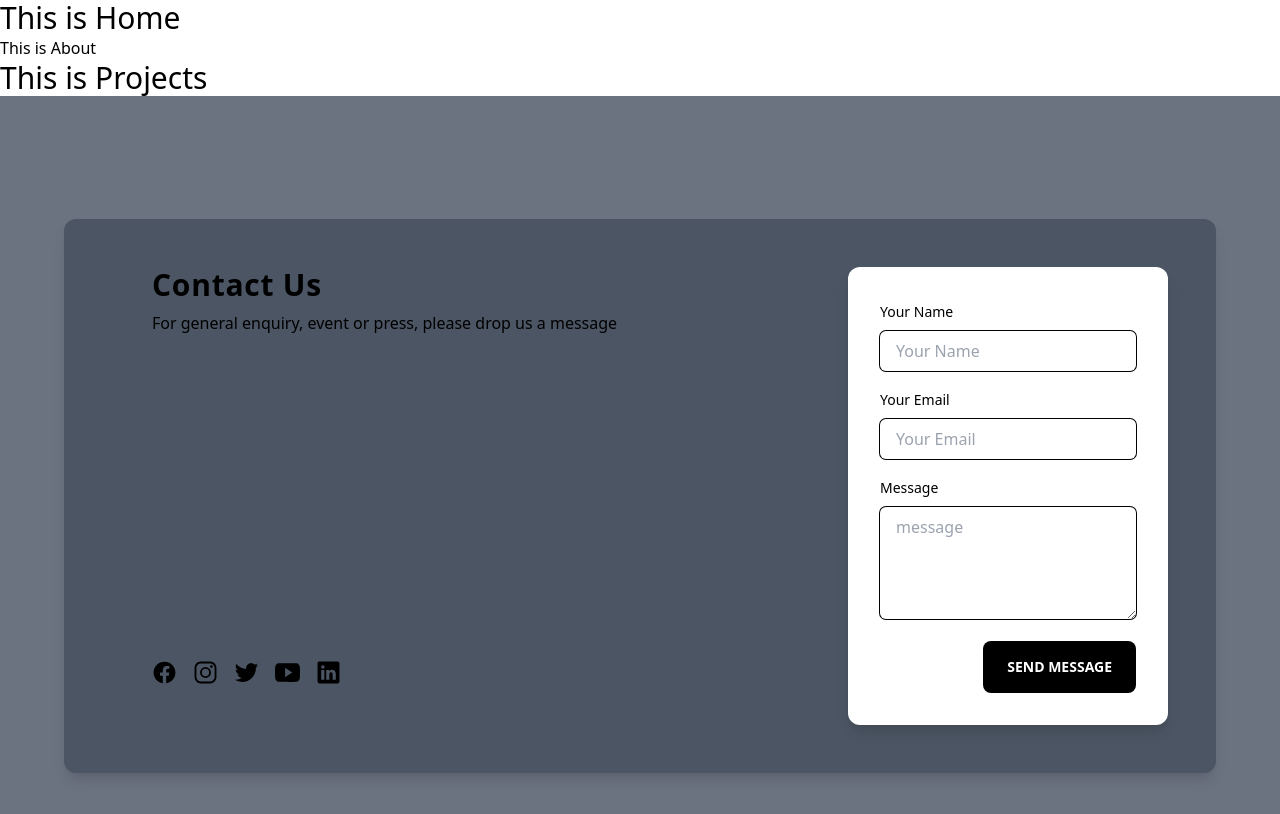
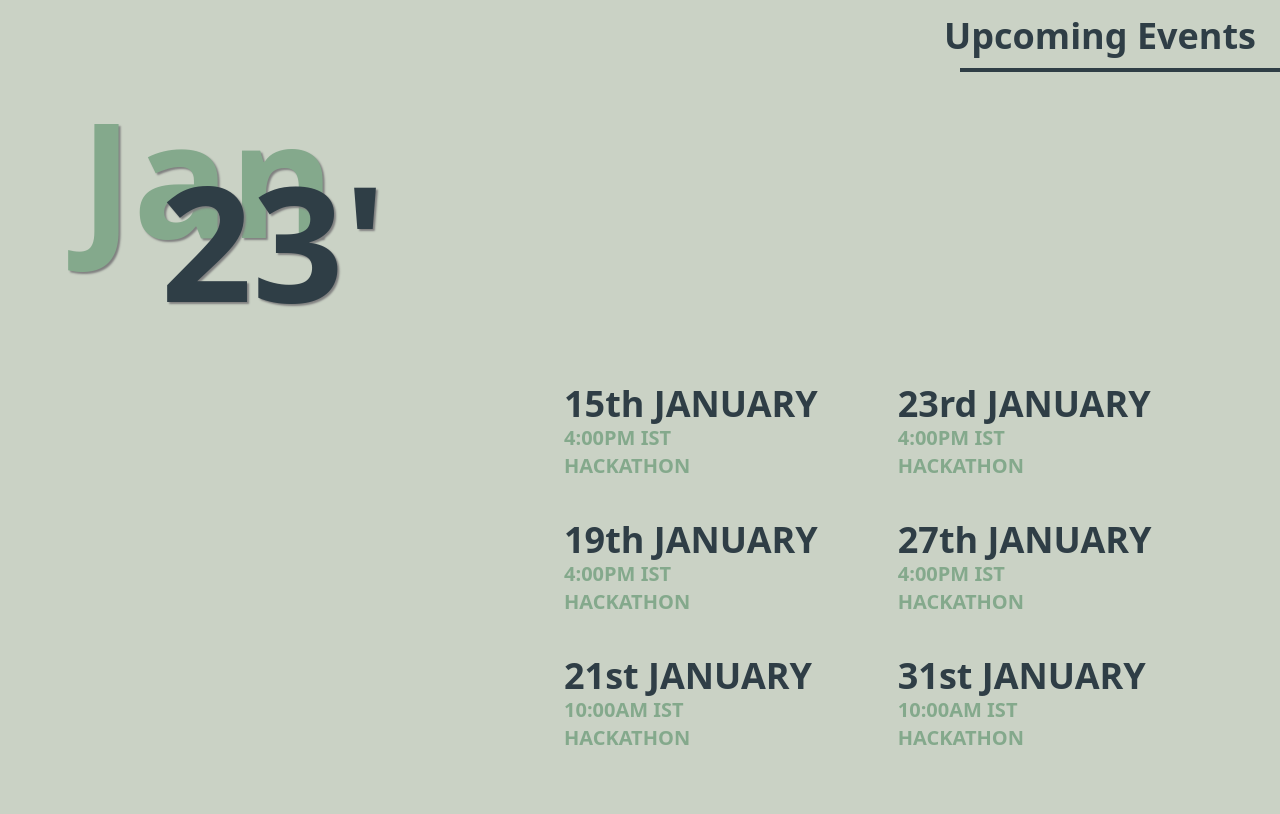
Before and after one commit to SCC-SRM/SCCWebsite, a React (Vite) app: page / in a window 1280 px wide. Shown: the top 814 px of the page. Built offline with nearby package versions, Linux system fonts and the light colour scheme.

Commit message:
making event page

```diff
--- a/src/App.jsx
+++ b/src/App.jsx
@@ -1,15 +1,17 @@
-import About from "./components/about/About";
-import Home from "./components/home/Home";
-import Contact from "./components/contact/Contact";
-import Projects from "./components/projects/Projects";
+// import About from "./components/about/About";
+// import Home from "./components/home/Home";
+// import Contact from "./components/contact/Contact";
+// import Projects from "./components/projects/Projects";
+import Events from "./components/events/Events";
 
 function App() {
   return (
     <div>
-      <Home />
-      <About />
+      {/* <Home /> */}
+      <Events/>
+      {/* <About />
       <Projects />
-      <Contact />
+      <Contact /> */}
     </div>
   );
 }
--- /dev/null
+++ b/src/components/events/Events.jsx
@@ -0,0 +1,99 @@
+import React from "react";
+import "./index.css";
+function Events() {
+  return (
+    <>
+      <div className="header absolute top-0 right-2 flex items-center">
+        <h1 className="text-4xl font-bold mr-auto text-custom">
+          Upcoming Events
+        </h1>
+      </div>
+      <div className="absolute top-8 right-0 w-1/4 h-10 border-b-4 z-10 border-custom"></div>
+      <div className="relative p-4 top-20">
+        <span
+          className="font-helvetica font-bold text-9xl text-custom1 md:text-11xl lg:text-14xl xl:text-16xl 2xl:text-20xl relative"
+          style={{ textShadow: "2px 2px 2px grey", fontSize: "10rem" }}
+        >
+          Jan
+        </span>
+        <span
+          className="font-helvetica font-bold text-9xl text-custom md:text-11xl lg:text-14xl xl:text-16xl 2xl:text-20xl absolute top-20 left-12 translate-x-1/2"
+          style={{ textShadow: "2px 2px 2px grey", fontSize: "10rem" }}
+        >
+          23'
+        </span>
+      </div>
+
+      <div className="hello absolute top-80 gap-y-10 grid grid-cols-2  gap-20 pr-50">
+        <span className="font-helvetica">
+          <p className="font-helvetica font-bold text-4xl text-custom ">
+            15th JANUARY <br />
+          </p>
+          <p className="font-helvetica font-bold text-xl text-custom1">
+            4:00PM IST <br />
+          </p>
+          <p className="font-helvetica font-bold text-xl text-custom1 ">
+            HACKATHON <br />
+          </p>
+        </span>
+        <span className="font-helvetica">
+          <p className="font-helvetica font-bold text-4xl text-custom ">
+            23rd JANUARY <br />
+          </p>
+          <p className="font-helvetica font-bold text-xl text-custom1">
+            4:00PM IST <br />
+          </p>
+          <p className="font-helvetica font-bold text-xl text-custom1 ">
+            HACKATHON <br />
+          </p>
+        </span>
+        <span className="font-helvetica">
+          <p className="font-helvetica font-bold text-4xl text-custom ">
+            19th JANUARY <br />
+          </p>
+          <p className="font-helvetica font-bold text-xl text-custom1">
+            4:00PM IST <br />
+          </p>
+          <p className="font-helvetica font-bold text-xl text-custom1 ">
+            HACKATHON <br />
+          </p>
+        </span>
+        <span className="font-helvetica">
+          <p className="font-helvetica font-bold text-4xl text-custom ">
+            27th JANUARY <br />
+          </p>
+          <p className="font-helvetica font-bold text-xl text-custom1">
+            4:00PM IST <br />
+          </p>
+          <p className="font-helvetica font-bold text-xl text-custom1 ">
+            HACKATHON <br />
+          </p>
+        </span>
+        <span className="font-helvetica">
+          <p className="font-helvetica font-bold text-4xl text-custom ">
+            21st JANUARY <br />
+          </p>
+          <p className="font-helvetica font-bold text-xl text-custom1">
+            10:00AM IST <br />
+          </p>
+          <p className="font-helvetica font-bold text-xl text-custom1 ">
+            HACKATHON <br />
+          </p>
+        </span>
+        <span className="font-helvetica">
+          <p className="font-helvetica font-bold text-4xl text-custom ">
+            31st JANUARY <br />
+          </p>
+          <p className="font-helvetica font-bold text-xl text-custom1">
+            10:00AM IST <br />
+          </p>
+          <p className="font-helvetica font-bold text-xl text-custom1 ">
+            HACKATHON <br />
+          </p>
+        </span>
+      </div>
+    </>
+  );
+}
+
+export default Events;
--- /dev/null
+++ b/src/components/events/index.css
@@ -0,0 +1,75 @@
+body {
+    background-color: #CAD2C5;
+    padding: 0;
+    margin: 0;
+  }
+
+
+  .header {
+    padding: 1rem;
+  }
+
+  @media screen and (min-width: 640px) {
+    .header {
+      padding: 1rem;
+
+    }
+  }
+
+  @media screen and (min-width: 768px) {
+    .header {
+      padding: 1rem;
+    }
+  }
+
+  @media screen and (min-width: 1024px) {
+    .header {
+      padding: 1rem;
+    }
+  }
+
+  .relative {
+    padding: 4rem;
+  }
+
+  @media screen and (min-width: 640px) {
+    .relative {
+      padding: 4rem;
+    }
+  }
+
+  @media screen and (min-width: 768px) {
+    .relative {
+      padding: 4rem;
+    }
+  }
+
+  @media screen and (min-width: 1024px) {
+    .relative {
+      padding: 4rem;
+    }
+  }
+
+  .hello {
+    padding: 4rem;
+  }
+
+  @media screen and (min-width: 640px) {
+    .hello {
+      padding: 4rem;
+    }
+  }
+
+  @media screen and (min-width: 768px) {
+    .hello {
+      padding: 4rem;
+      left:300px
+    }
+  }
+
+  @media screen and (min-width: 1024px) {
+    .hello {
+      padding: 4rem;
+      left:500px
+    }
+  }
--- a/src/components/home/Home.jsx
+++ b/src/components/home/Home.jsx
@@ -1,7 +1,8 @@
 function Home() {
   return (
-    <div>
-      <h1 className="text-3xl font-medium">This is Home</h1>
+    <div className="header absolute top-0 left-0 flex items-center">
+      <h1 className="text-2xl font-bold">Upcoming Events</h1>
+      <div className="w-4 h-1 ml-2 bg-gray-500"></div>
     </div>
   );
 }
--- a/tailwind.config.cjs
+++ b/tailwind.config.cjs
@@ -6,7 +6,12 @@ module.exports = {
     "./components/**/*.{js,ts,jsx,tsx}",
   ],
   theme: {
-    extend: {},
+    extend: {
+      colors: {
+        custom: '#2F3E46',
+        custom1:'#84A98C',
+      },
+    },
   },
   plugins: [],
 };
```
